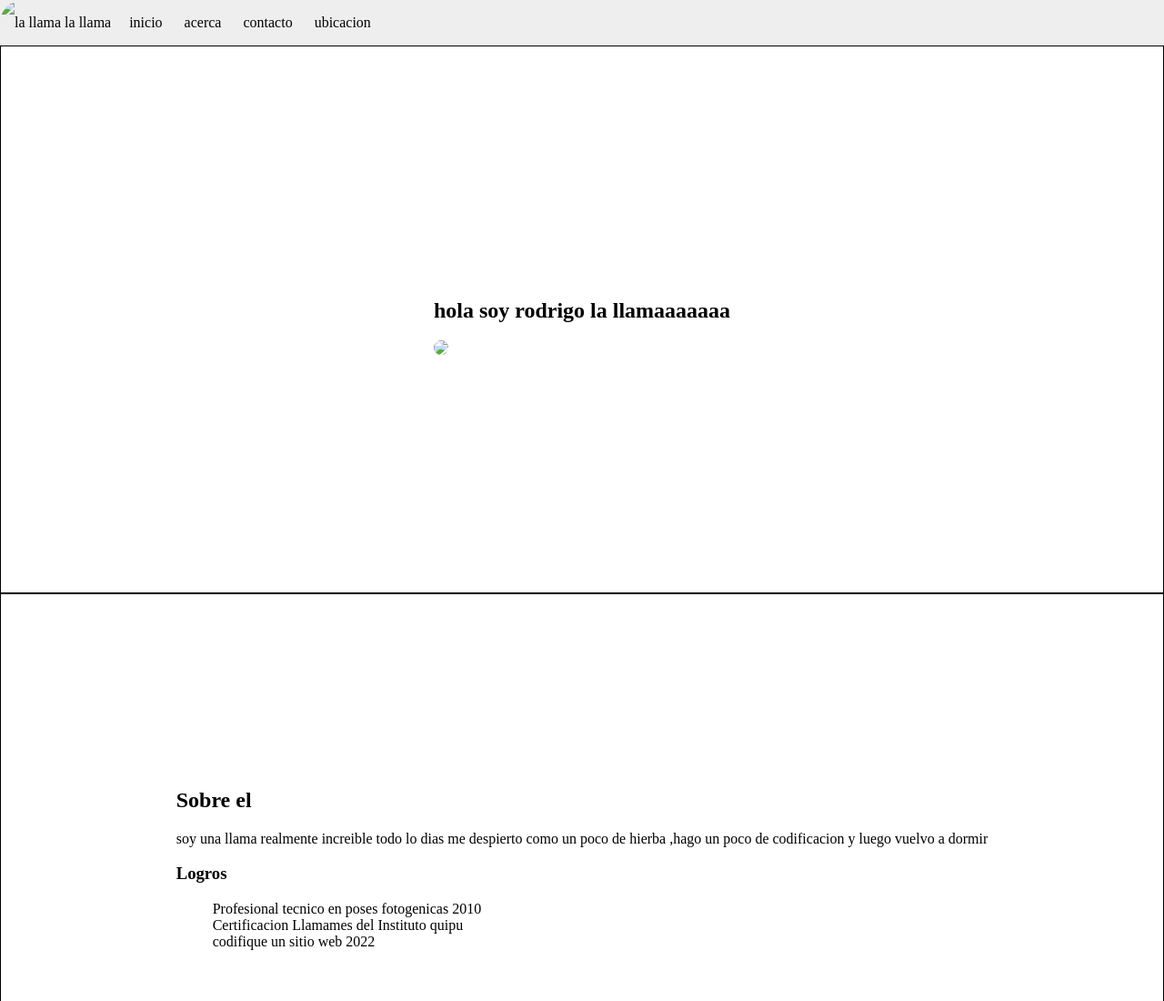
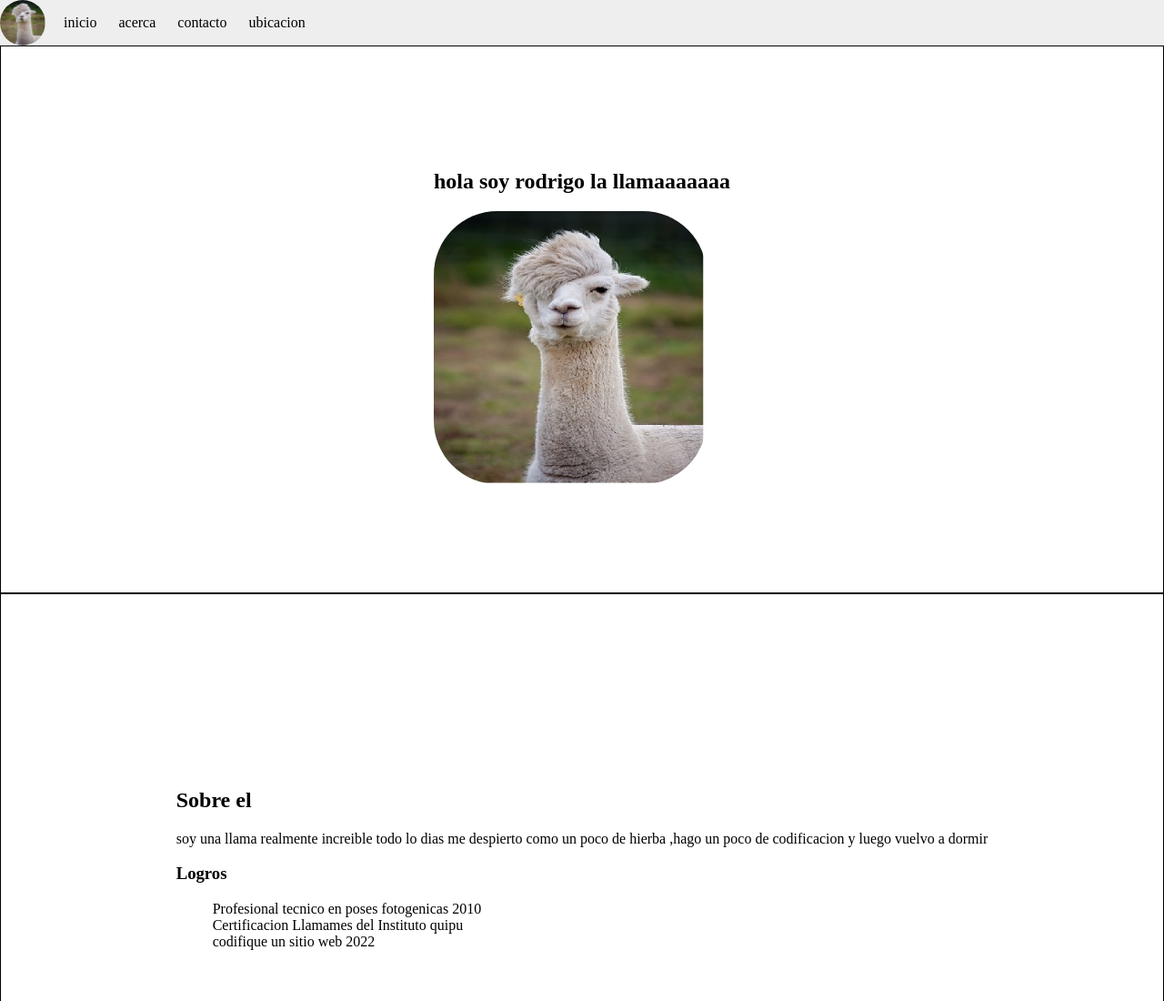
Before and after one commit to leandrochavez19/trabajo, a plain HTML site: page index.html in a window 1280 px wide. Shown: the top 1100 px of the page at 91% size. Drawn offline with Linux system fonts and the light colour scheme; files that its build step writes are made by us from their sources.

Commit message:
llamita2
a ver si funciona

```diff
--- a/index.html
+++ b/index.html
@@ -5,11 +5,11 @@
 <meta http-equiv="X-UA-Compatible" content="IE=edge">
 <meta name="viewport" content="width=device-width, initial-scale=1.0">
 <title>my website lo limete</title>
-<link rel="StyleSheet" href="css/style.css" type="text/css">
+<link rel="StyleSheet" href="style.css" type="text/css">
 </head>
 <body>
     <header>
-        <img class="imagen" src="img/F07.jpg " alt="la llama la llama">
+        <img class="imagen" src="F07.jpg " alt="la llama la llama">
         <nav>
             <ul>
                 <li><a href="#inicio">inicio</a></li>
@@ -23,7 +23,7 @@
         <section id="inicio">
        <div>
              <h1> hola soy rodrigo la llamaaaaaaa</h1>
-             <img class="be" src="img/F07.jpg">
+             <img class="be" src="F07.jpg">
         </div>
         </section>
         <section id="acerca">
```
